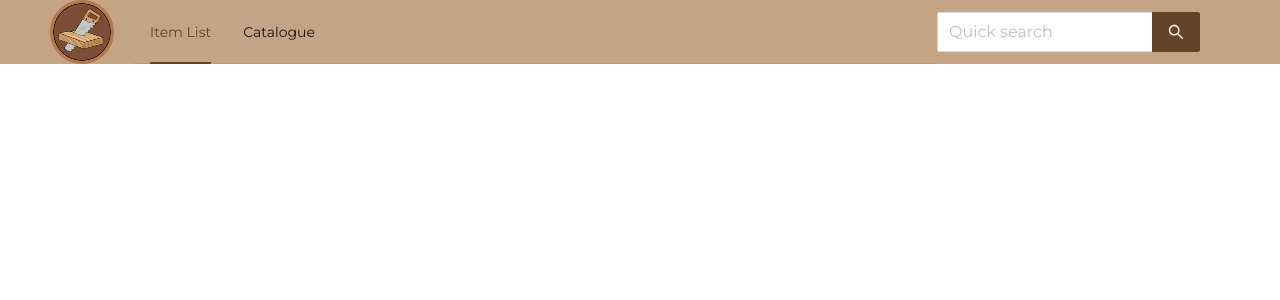
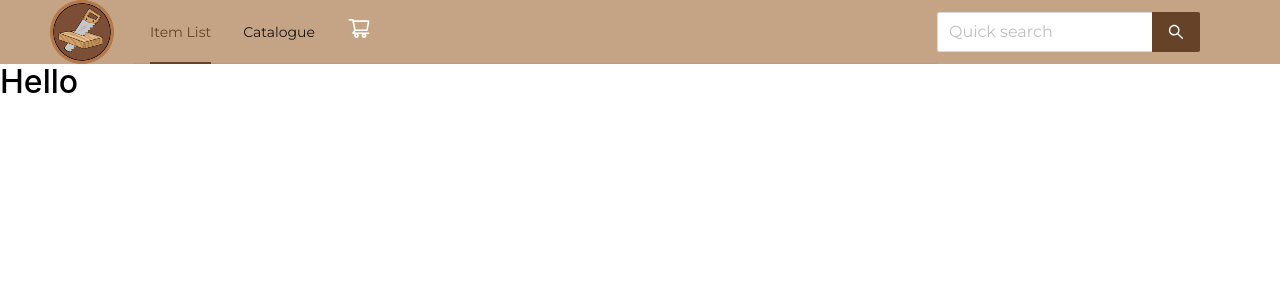
Before and after one commit to jayyasay/ecommerce, a React (Create React App) app: page /cart in a window 1280 px wide. Before the commit this address had no page. Shown: the top 300 px of the page. Built offline with nearby package versions, Linux system fonts and the light colour scheme.

Commit message:
Cart functionality added

```diff
--- a/src/App.js
+++ b/src/App.js
@@ -9,7 +9,9 @@ import Register from "./components/Register";
 import EditItem from "./pages/EditItem";
 import Catalogue from "./pages/Catalogue"
 import ProductPage from "./pages/ProductPage"
+import Cart from "./pages/Cart";
 import { ConfigProvider } from "antd";
+import { CartProvider } from "./CartContext"
 
 function App() {
 
@@ -42,6 +44,7 @@ function App() {
       }}
     >
       <BrowserRouter>
+        <CartProvider>
         <Navigation username={username} />
         <Routes>
           <Route path="/" element={!isLoggedIn ? <Login /> : <ItemList />} />
@@ -56,7 +59,9 @@ function App() {
           />
           <Route path="/catalogue" element={<Catalogue />} />
           <Route path="/product/:id" element={<ProductPage />} />
+          <Route path="/cart" element={<Cart />} />
         </Routes>
+        </CartProvider>
       </BrowserRouter>
     </ConfigProvider>
   );
--- /dev/null
+++ b/src/CartContext.js
@@ -0,0 +1,28 @@
+import React, { createContext, useState, useEffect } from "react";
+
+export const CartContext = createContext();
+
+export const CartProvider = ({ children }) => {
+  const [cartItems, setCartItems] = useState(() => {
+    return JSON.parse(localStorage.getItem("cartItems")) || []
+  });
+
+  //   useEffect(() => {
+  //     const data = localStorage.getItem("cartItems");
+  //     if (data) {
+  //       setCartItems(JSON.parse(data));
+  //     }
+  //   }, []);
+
+  useEffect(() => {
+    if (cartItems.length > 0) {
+      localStorage.setItem("cartItems", JSON.stringify(cartItems));
+    }
+  }, [cartItems]);
+
+  return (
+    <CartContext.Provider value={{ cartItems, setCartItems }}>
+      {children}
+    </CartContext.Provider>
+  );
+};
--- a/src/components/Navigation.js
+++ b/src/components/Navigation.js
@@ -1,8 +1,10 @@
 import { Layout, Menu } from "antd";
 import axios from "axios";
-import { useState, useEffect, useMemo } from "react";
+import { useState, useEffect, useMemo, useContext } from "react";
 import { Link, useNavigate } from "react-router-dom";
-import { AutoComplete, Input } from "antd";
+import { AutoComplete, Input, Badge } from "antd";
+import { ShoppingCartOutlined } from "@ant-design/icons";
+import { CartContext } from "../CartContext";
 
 const handleLogout = () => {
   localStorage.removeItem("token");
@@ -16,11 +18,14 @@ const Navigation = ({ username }) => {
 
   const [options, setOptions] = useState([]);
   const [searchText, setSearchText] = useState("");
+  const { cartItems, setCartItems } = useContext(CartContext);
+
+  const cartCount = cartItems.reduce((total, item) => total + item.quantity, 0);
 
   const navStyle = useMemo(
     () => ({
       header: {
-        backgroundColor: "#C4A484"
+        backgroundColor: "#C4A484",
       },
     }),
     []
@@ -100,7 +105,7 @@ const Navigation = ({ username }) => {
             top: 0,
             zIndex: 1,
             width: "100%",
-            ...navStyle.header
+            ...navStyle.header,
           }}
         >
           <div
@@ -158,7 +163,7 @@ const Navigation = ({ username }) => {
             style={{
               display: "flex",
               alignItems: "center",
-              ...navStyle.header
+              ...navStyle.header,
             }}
             items={[
               {
@@ -169,6 +174,17 @@ const Navigation = ({ username }) => {
                 label: <Link to="/catalogue">Catalogue</Link>,
                 key: "3",
               },
+              {
+                label: (
+                  <Link to="/cart">
+                    <div style={{ color: "#fff", marginRight: "20px" }}>
+                      <ShoppingCartOutlined style={{ fontSize: "24px" }} />
+                      <Badge count={cartCount === 0 ? "" : cartCount} />
+                    </div>
+                  </Link>
+                ),
+                key: "4",
+              },
             ]}
           />
         </Header>
--- /dev/null
+++ b/src/pages/Cart.js
@@ -0,0 +1,5 @@
+function Cart() {
+  return <h1>Hello</h1>;
+}
+
+export default Cart;
--- a/src/pages/Catalogue.js
+++ b/src/pages/Catalogue.js
@@ -30,7 +30,7 @@ function Catalogue() {
           exquisite attention to detail and a timeless aesthetic.
         </Title>
         {fetchProducts.map((product) => (
-          <Col span={8} flex style={{ gap: 0 }}>
+          <Col span={8} flex style={{ gap: 0 }} key={product.itemName}>
             <Link to={`/product/${product._id}`}>
             <Card
               extra={`${product.itemQuantity} ${product.itemQuantity === 1 ? 'item' : 'items'} left`}
--- a/src/pages/ProductPage.js
+++ b/src/pages/ProductPage.js
@@ -1,4 +1,4 @@
-import React, { useState, useEffect, useMemo } from "react";
+import React, { useState, useEffect, useContext } from "react";
 import axios from "axios";
 import { useParams } from "react-router-dom";
 import {
@@ -18,6 +18,7 @@ import { useNavigate } from "react-router-dom";
 import BreadCrumb from "../components/Breadcrumb";
 import { Buffer } from "buffer";
 import { TransformWrapper, TransformComponent } from "react-zoom-pan-pinch";
+import { CartContext } from "../CartContext";
 
 function ProductPage() {
   const { id } = useParams();
@@ -28,6 +29,8 @@ function ProductPage() {
 
   const [fetchProduct, setFetchProduct] = useState([]);
   const [quantityOptions, setQuantityOptions] = useState([]);
+  const [selectedQuantity, setSelectedQuantity] = useState(1);
+  const { cartItems, setCartItems } = useContext(CartContext);
 
   const productList = () => {
     axios.get(`http://localhost:3001/api/db/products/${id}`).then((res) => {
@@ -70,6 +73,17 @@ function ProductPage() {
       length: fetchProduct.itemLength + '"',
     },
   ];
+
+  const handleAddToCart = () => {
+    const item = {
+      id: fetchProduct._id,
+      name: fetchProduct.itemName,
+      quantity: selectedQuantity,
+      price: fetchProduct.itemPrice,
+    };
+    setCartItems([...cartItems, item])
+    console.log(cartItems);
+  }
 
   useEffect(() => {
     if (fetchProduct.itemQuantity) {
@@ -122,11 +136,11 @@ function ProductPage() {
                 style={{
                   width: 120,
                 }}
-                // onChange={handleChange}
+                onChange={value => setSelectedQuantity(value)}
                 options={quantityOptions}
               />
 
-              <Button type="primary" size="small">
+              <Button type="primary" size="small" onClick={handleAddToCart}>
                 Add to cart
               </Button>
             </Space>
```
